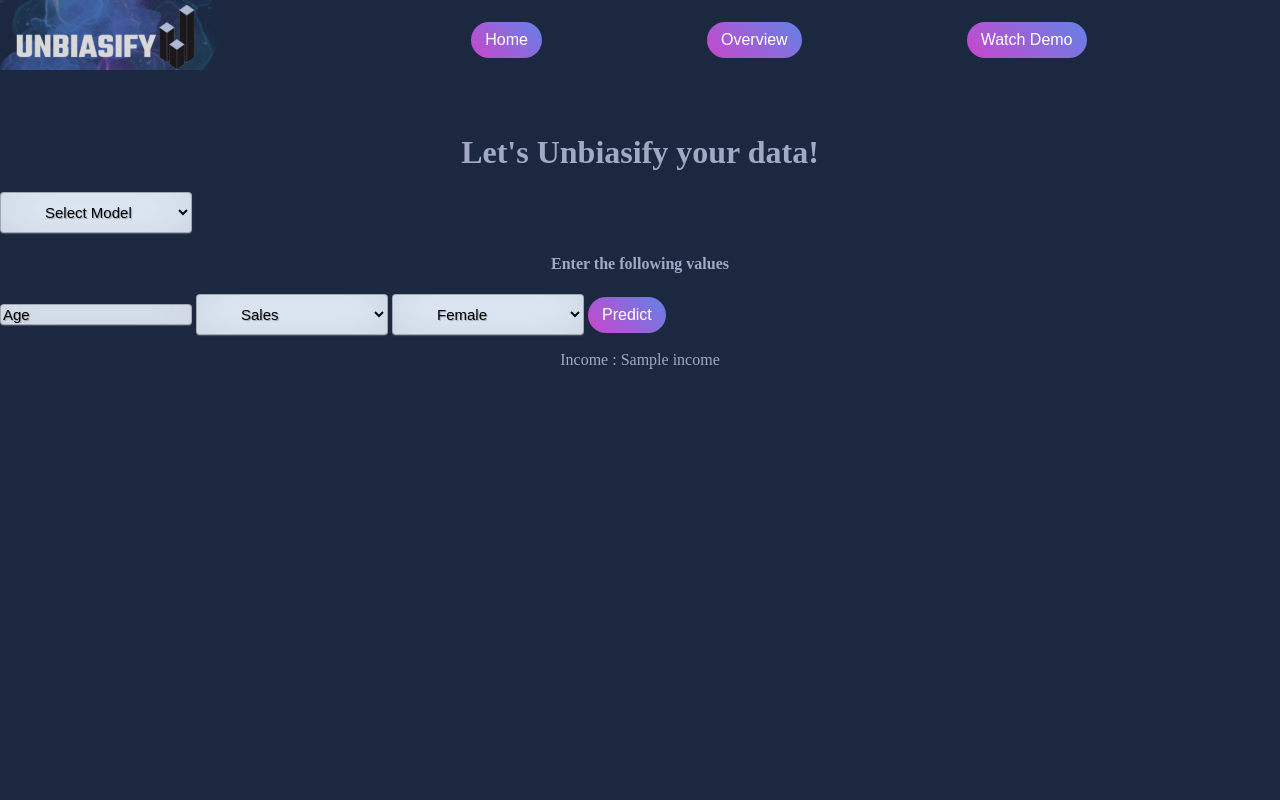
After one commit to riddhipatel23/WicHacks2022, a Flask app: template templates/prediction_page.html in a window 1280 px wide. The commit adds this page. Run offline with Flask 2, Linux system fonts and the light colour scheme; the template is opened without the code that fills it: most values are stand-ins (such as "Sample title", 1, 10 or a date in 2020); parts of the project's set-up code (start-up, migrations or seed data) failed here and were passed over.

Commit message:
frontend integration

```diff
--- a/biased_model.py
+++ b/biased_model.py
@@ -29,7 +29,7 @@ le2 = LabelEncoder()
 gender = le2.fit_transform(data['gender'])
 gen = dict(zip(gender, data.gender))
 
-#print(occ)
+# print(occ)
 # print(gen)
 
 #updating the data with new labels
@@ -49,7 +49,7 @@ bias = OneVsRestClassifier(RandomForestClassifier(),n_jobs=-1)
 bias.fit(X_train,Y_train)
 
 #accuracy
-print(bias.score(X_train,Y_train))
+bias.score(X_train,Y_train)
 
 #test result
 # print(bias.predict([[50, 11, 1]]))
--- /dev/null
+++ b/static/style.css
@@ -0,0 +1,165 @@
+html{
+    margin:0;
+}
+
+body{
+    margin: 0;
+    background-color: #1c2740;
+    overflow:hidden;
+}
+
+.home_logo img{
+    height: 60%;
+    padding: 50px 500px 0px 500px;
+}
+
+.about p{
+    color: #a1a9c4;
+    text-align: center;
+    line-height: 1.5;
+    padding-top: 0px;
+    margin:0;
+    padding-left: 100px;
+    font-size: 20px;
+}
+
+.buttons{
+    overflow: hidden;
+    display: flex;
+    flex-direction: row;
+    margin-left: 450px;
+}
+
+.buttons .column{
+    display: grid;
+    grid-template-columns: auto auto auto;
+    color: #ffffff;
+    align-items: center;
+    padding:50px;
+}
+.buttons .column button{
+    background-color: #1c2740;
+    color: #ffffff;
+    font-size: 16px;
+    border-radius:50px;
+    border:10px solid transparent;
+    background:linear-gradient(45deg,#c847cb,#6382e5) border-box;
+}
+
+
+.topnav{
+    overflow: hidden;
+    display: flex;
+    flex-direction: row;
+}
+.topnav .buttons1{
+    display: flex;
+    flex-direction: row;
+    padding-left: 110px;
+}
+.topnav .buttons1 .column1{
+    display: grid;
+    grid-template-columns: auto auto auto;
+    color: #ffffff;
+    align-items: center;
+    padding: 10px 25px 0px 140px;
+}
+
+.topnav .buttons1 button{
+    background-color: #1c2740;
+    color: #ffffff;
+    font-size: 16px;
+    border-radius:50px;
+    border:8px solid transparent;
+    background:linear-gradient(45deg,#c847cb,#6382e5) border-box;
+}
+
+.topnav .image img{
+    height:70px;
+}
+
+.graphs{
+    overflow: hidden;
+    display: flex;
+    flex-direction: row;
+    padding: 70px 0px 0px 200px;
+    margin-bottom: 0;
+}
+
+.graphs img{
+    height:65%;
+    width: 70%;
+}
+
+.explain{
+    overflow: hidden;
+    display: flex;
+    margin-top:0;
+}
+
+.explain p{
+    color: #a1a9c4;
+    text-align: center;
+    line-height: 1.5;
+    font-size: 14px;
+    margin-top: 0px;
+    padding: 0px 50px;
+    position: relative;
+}
+
+h1{
+    color: #a1a9c4;
+    text-align: center;
+    margin-top: 5%;
+}
+
+h4{
+    color: #a1a9c4;
+    text-align: center;
+}
+
+.result p{
+    color: #a1a9c4;
+    text-align: center;
+}
+
+select {
+    width: 15%;
+    background: #e5f0fe;
+    border: none;
+    outline: none;
+    padding: 10px 40px;
+    font-size: 15px;
+    color: black;
+    text-shadow: 1px 1px 1px rgba(0,0,0,0.3);
+    border: 1px solid rgba(0,0,0,0.3);
+    border-radius: 4px;
+    box-shadow: inset 0 -5px 45px rgba(100,100,100,0.2), 0 1px 1px rgba(255,255,255,0.2);
+}
+input:focus { box-shadow: inset 0 -5px 45px rgba(100,100,100,0.4), 0 1px 1px rgba(255,255,255,0.2); }
+::placeholder { color: black}
+
+
+
+input {
+    width: 15%;
+    background:#e5f0fe;
+    border: none;
+    outline: none;
+    font-size: 15px;
+    text-color: black;
+    text-shadow: 1px 1px 1px rgba(0,0,0,0.3);
+    border: 1px solid rgba(0,0,0,0.3);
+    border-radius: 4px;
+    box-shadow: inset 0 -5px 45px rgba(100,100,100,0.2), 0 1px 1px rgba(255,255,255,0.2);
+}
+
+.btn {
+    background-color: #1c2740;
+    color: #ffffff;
+    font-size: 16px;
+    border-radius:50px;
+    border:8px solid transparent;
+    background:linear-gradient(45deg,#c847cb,#6382e5) border-box;
+  }
+  .btn:hover { background-color: white; box-shadow: 0 12px 16px 0 rgba(0,0,0,0.24),0 17px 50px 0 rgba(0,0,0,0.19); }
--- /dev/null
+++ b/templates/prediction_page.html
@@ -0,0 +1,74 @@
+<html lang="en">
+<head>
+    <meta charset="UTF-8">
+    <meta name="viewport" content="width=device-width, initial-scale=1.0">
+    <link rel="stylesheet" href="./static/style.css">
+</head>
+<body>
+    <div class="topnav">
+        <div class="image">
+            <img src="./static/logo.jpg">
+        </div>
+        <div class="buttons1">
+            <div class="column1">
+                <a href="./home.html">
+                    <button>Home</button>
+                </a>
+            </div>
+            <div class="column1">
+                <a href="./summary.html">
+                    <button>Overview</button>
+                </a>
+            </div>
+            <div class="column1">
+                <a href="./summary.html">
+                    <button>Watch Demo</button>
+                </a>
+            </div>
+        </div>
+    </div>
+
+    <div>
+        <h1> Let's Unbiasify your data! </h1>
+    </div>
+
+    <div>
+        <form action="{{ url_for('bias_predict')}}"method="post">
+            <select id="category" name="model">
+                <option value="" disabled selected>Select Model</option>
+                <option value="0">Bias</option>
+                <option value="2">Unbias</option>
+            </select>
+    </div>
+    <div>
+        <h4> Enter the following values </h4>
+        <form action="{{ url_for('bias_predict')}}"method="post">
+            <input type="text" name="age" placeholder="Age" required="required" />
+            <select id="category" name="occupation">
+                <option value="12">Sales</option>
+                <option value="1">Armed-Forces</option>
+                <option value="2">Craft-repair</option>
+                <option value="0">Adm-clerical</option>
+                <option value="3">Exec-managerial</option>
+                <option value="4">Farming-fishing</option>
+                <option value="5">Handlers-cleaners</option>
+                <option value="11">Protective-serv</option>
+                <option value="7">Miscellaneous</option>
+                <option value="8">Other-service</option>
+                <option value="9">Priv-house-serv</option>
+                <option value="10">Prof-specialty</option>
+                <option value="6">Machine-op-inspct</option>
+            </select>
+            <select id="category" name="gender">
+                <option value="0">Female</option>
+                <option value="1">Male</option>
+            </select>
+
+            <button type="submit" class="btn">Predict</button>
+    </div>
+    <div class="result">
+        <p> Income : {{income}} </p>
+    </div>
+
+</body>
+</html>
--- /dev/null
+++ b/webapp.py
@@ -0,0 +1,53 @@
+import numpy as np
+from flask import Flask, render_template,request, redirect, url_for, session
+import pickle
+import pandas as pd
+from sklearn.preprocessing import LabelEncoder
+import re
+from collections import defaultdict
+
+#Initialize the flask App
+app = Flask(__name__)
+biased_model = pickle.load(open('biased.pkl', 'rb'))
+unbiased_model = pickle.load(open('unbiased.pkl', 'rb'))
+
+#default page of our web-app
+@app.route('/home.html')
+def home():
+    return render_template('./home.html')
+# @app.route('/model', methods=['POST'])
+# def model():
+
+@app.route('/summary.html')
+def summary():
+    return render_template('./summary.html')
+
+@app.route('/prediction_page.html')
+def prediction_page():
+    return render_template('./prediction_page.html')
+
+@app.route('/bias_predict', methods =['POST'])
+def bias_predict():
+    int_features = [float(x) for x in request.form.values()]
+    income_predict = [np.array(int_features)]
+    print(income_predict)
+
+    #classifier.probability = True
+    prediction = biased_model.predict(income_predict)
+
+    return render_template('prediction_page.html', income = prediction)
+
+
+@app.route('/unbias_predict', methods =['POST'])
+def unbias_predict():
+    int_features = [float(x) for x in request.form.values()]
+    income_predict = [np.array(int_features)]
+
+    #classifier.probability = True
+    prediction = unbiased_model.predict(income_predict)
+
+    return render_template('prediction_page.html', income = prediction)
+
+
+if __name__ == "__main__":
+    app.run(debug=True)
```
Also changed, not shown: templates/home.html (+25 -7 lines), templates/page1.html (deleted, +0 -13 lines), templates/style.css (deleted, +0 -25 lines), templates/summary.html (added, +54 -0 lines), static/UNBIASIFY.png (renamed from templates/assets/UNBIASIFY.png), static/compare_models.jpeg (added), static/dataset_overview.jpeg (added), static/logo.jpg (added), 1 other file.
